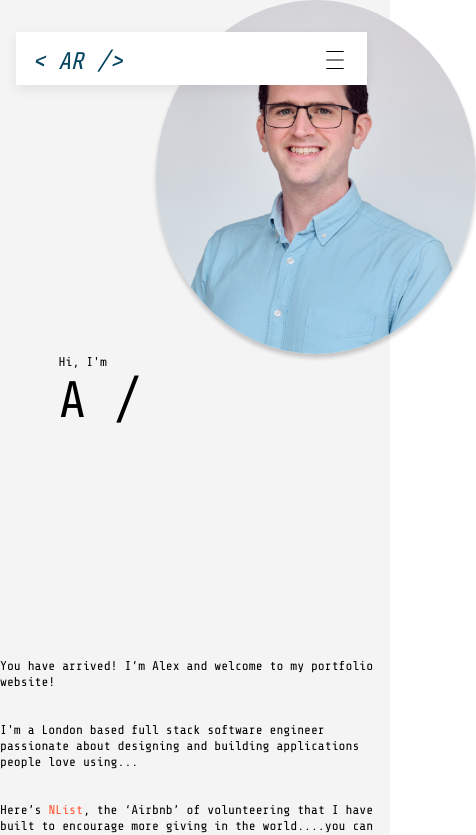
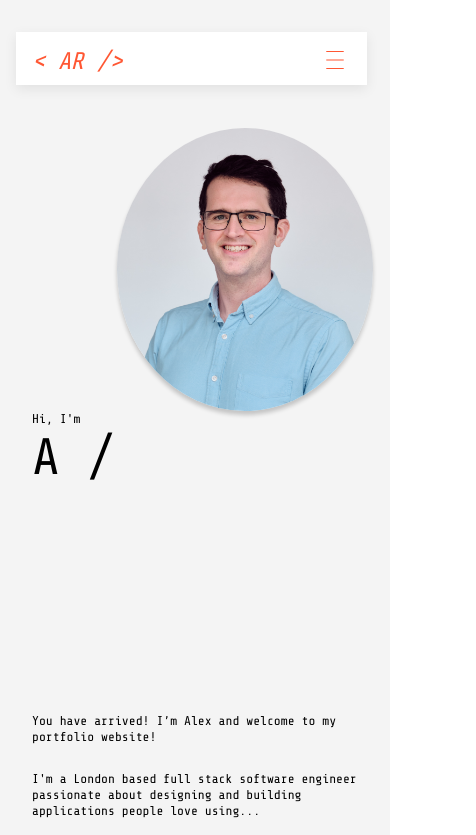
Before and after one commit to awhr95/alex-ross-portfolio, a React (Create React App) app: page / in a window 390 px wide. Shown: the top 835 px of the page, 476 px wide, since content can reach past the window. Built offline with nearby package versions, Linux system fonts and the light colour scheme.

Commit message:
Refactor hero to be responsive at mobile

```diff
--- a/src/components/Hero/Hero.jsx
+++ b/src/components/Hero/Hero.jsx
@@ -13,7 +13,7 @@ const Hero = () => {
             <img alt="" className="hero__pic" src={Alex} />
           </div>
         </section>
-        <div className="hero__leftside">
+        <div className="hero__moving-text">
           <section className="hero__text-container">
             <p className="hero__text">Hi, I'm</p>
             <h1 className="hero__title">
--- a/src/components/Hero/Hero.scss
+++ b/src/components/Hero/Hero.scss
@@ -20,6 +20,7 @@
     }
   }
   &__mobile-img {
+    padding-top: 8rem;
     display: flex;
     justify-content: flex-end;
 
@@ -29,14 +30,14 @@
   }
 
   &__picture-container {
-    width: 60%;
+    width: 70%;
     @include tablet {
       width: 43%;
     }
   }
   &__pic {
     animation: fadeInSlideIn 1s;
-    width: 20rem;
+    width: 16rem;
     border-radius: 50%;
     box-shadow: 0px 4px 4px rgba(0, 0, 0, 0.2);
 
@@ -45,10 +46,16 @@
     }
   }
 
-  &__leftside {
+  &__moving-text {
     display: flex;
     flex-direction: column;
-    align-items: center;
+    align-items: flex-start;
+    padding: 0 2rem;
+
+    @include tablet {
+      align-items: center;
+      padding-left: 0;
+    }
   }
 
   &__text-container {
--- a/src/components/MobileNav/MobileNav.scss
+++ b/src/components/MobileNav/MobileNav.scss
@@ -23,17 +23,17 @@
     font-size: 1.5rem;
     margin: 0;
     font-style: italic;
-    color: #05445e;
+    color: $primary-coulour-alternate;
   }
 
   &__menu {
     height: 1.5rem;
     width: 2rem;
-    color: black;
+    color: $primary-coulour-alternate;
   }
   &__menu-close {
     height: 1.5rem;
     width: 2rem;
-    color: black;
+    color: $primary-coulour-alternate;
   }
 }
```
